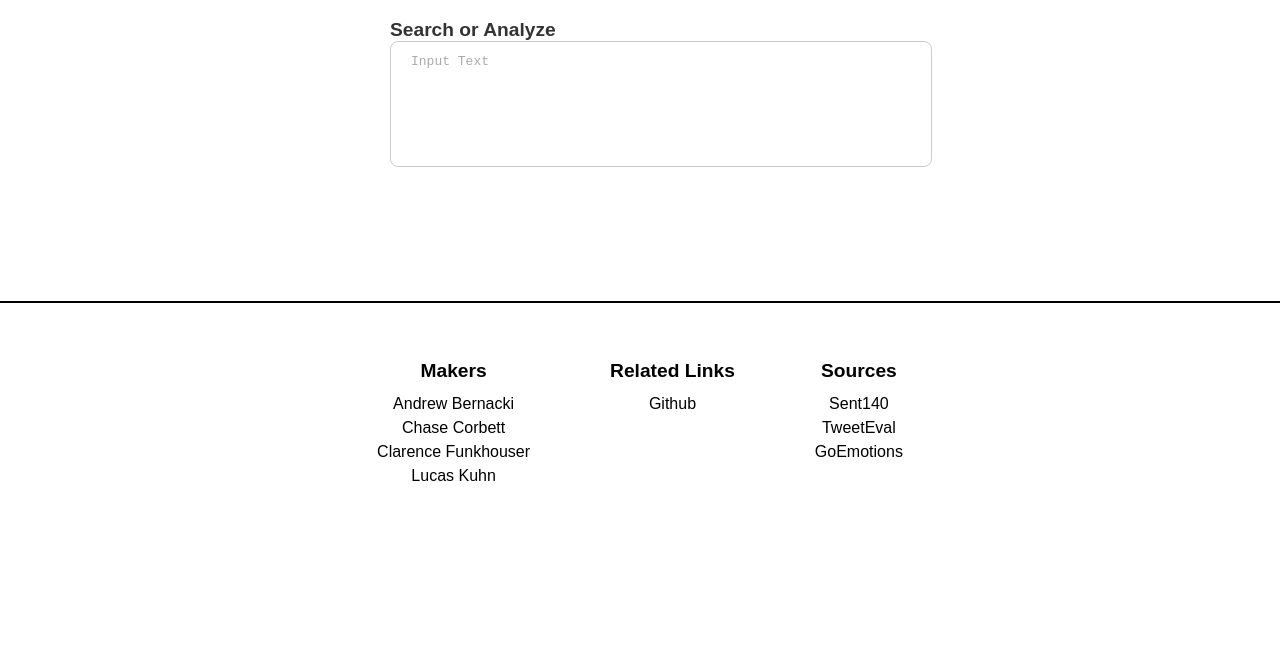
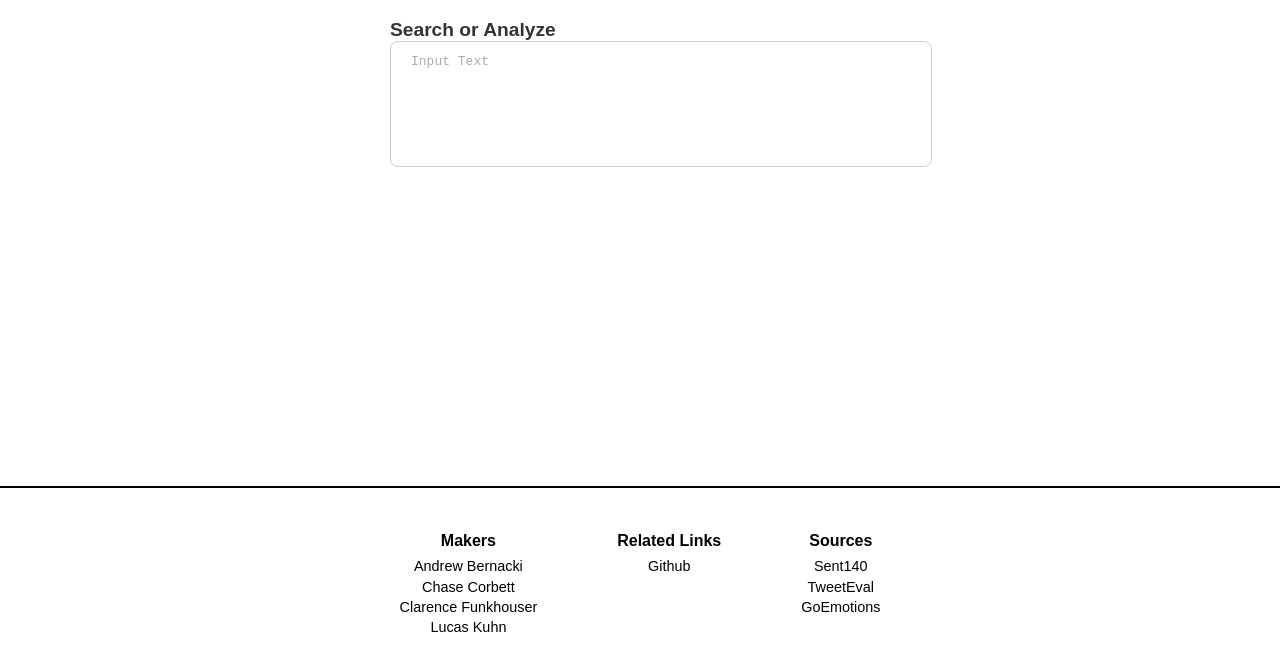
Before and after one commit to andrewbern7/Sentiment-WebApp, a website: page public/index.html in a window 1280 px wide. Shown: the part 143-800 px from the top of the page. Drawn offline with Linux system fonts and the light colour scheme.

Commit message:
Border lower=More professional

```diff
--- a/public/css/styles.css
+++ b/public/css/styles.css
@@ -1,13 +1,26 @@
-/* General Page */
-body, html {
+/* Make the whole page container stretch to full height */
+html, body {
     margin: 0;
     padding: 0;
     height: 100%;
     font-family: 'Poppins', sans-serif;
-    background-color: #ffffff; /* Plain white */
+    background-color: #ffffff; /* plain white */
   }
 
-/* Container */
+  /* The wrapper to control sticky footer */
+  .page-container {
+    display: flex;
+    flex-direction: column;
+    min-height: 100vh;
+  }
+
+  /* Where your main page content sits */
+  .content-wrap {
+    flex: 1; /* Fills up the space and pushes footer down */
+    padding-bottom: 150px;
+  }
+
+  /* Container for Title and Search */
   .container {
     padding: 50px 20px;
     max-width: 800px;
@@ -51,33 +64,36 @@ body, html {
     color: #aaa;
   }
 
-/* Footer Line */
+  /* Footer Section */
+  .footer {
+    width: 100%;
+    padding: 20px 0;
+  }
+
   .footer-line {
     width: 100%;
+    height: 2px;
     border: none;
-    height: 2px;
     background-color: black;
-    margin-top: 60px;
   }
 
-/* Footer Content */
   .footer-content {
     display: flex;
     justify-content: center;
-    gap: 80px; /* space between sections */
-    padding: 30px 20px;
+    gap: 80px;
+    padding-top: 20px;
     max-width: 1000px;
     margin: 0 auto;
     text-align: center;
   }
 
   .footer-content h3 {
-    font-size: 1.2em;
-    margin-bottom: 10px;
+    font-size: 1em;
+    margin-bottom: 6px;
   }
 
   .footer-content p {
-    font-size: 1em;
-    line-height: 1.5;
+    font-size: 0.9em;
+    line-height: 1.4;
     margin: 0;
   }
--- a/public/index.html
+++ b/public/index.html
@@ -5,8 +5,12 @@
   <meta name="viewport" content="width=device-width, initial-scale=1.0">
   <title>Sentiment/Emotional Analysis Machine</title>
   <link rel="stylesheet" href="/css/styles.css">
+</head>
 
 <body>
+  <div class="page-container">
+    <div class="content-wrap">
+      <!-- Main Page Content -->
       <div class="container">
         <h1 class="title">Sentiment/Emotional Analysis Machine</h1>
 
@@ -15,11 +19,11 @@
           <textarea id="userInput" class="input-field" placeholder="Input Text"></textarea>
         </div>
       </div>
+    </div>
 
-    <!-- Black Line Divider -->
+    <!-- Footer -->
+    <footer class="footer">
       <hr class="footer-line">
-
-    <!-- Footer Info -->
       <div class="footer-content">
         <div>
           <h3>Makers</h3>
@@ -34,7 +38,9 @@
           <p>Sent140<br>TweetEval<br>GoEmotions</p>
         </div>
       </div>
+    </footer>
+  </div>
 
-    <script src="/js/main.js"></script> <!-- Optional if you have main.js -->
+  <script src="/js/main.js"></script>
 </body>
 </html>
```
Lines whose indentation alone changed are shown as unchanged.
